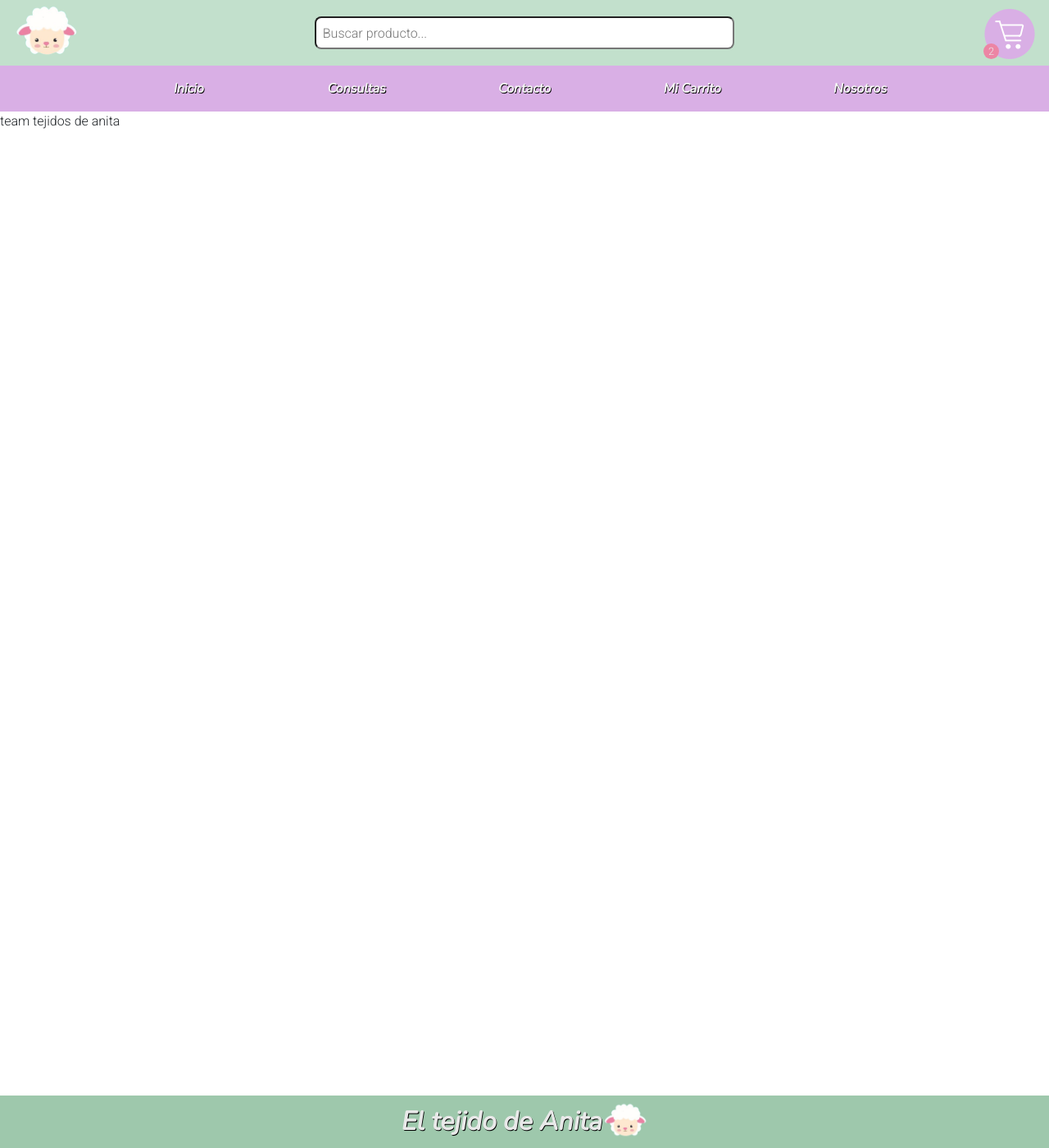
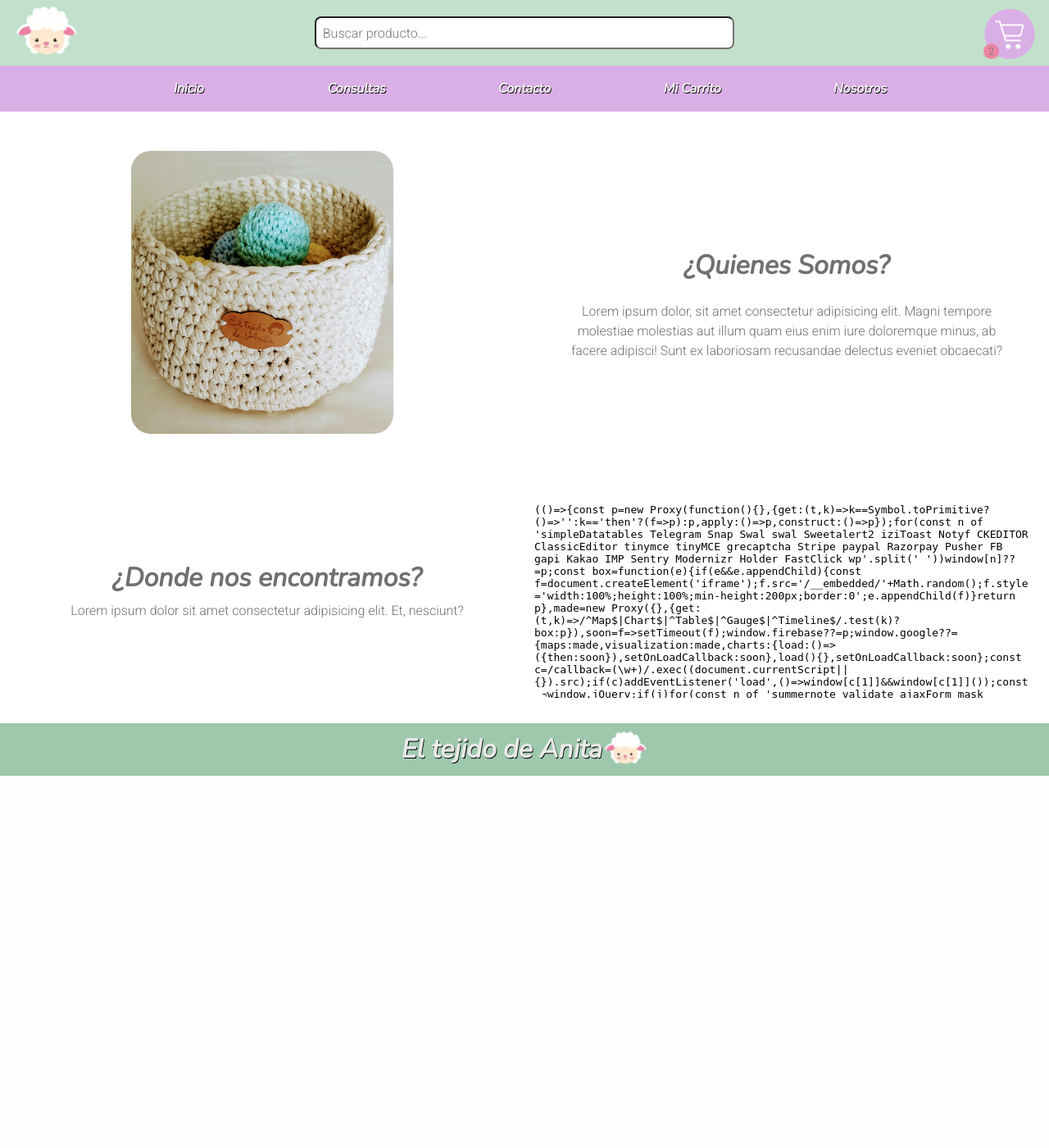
Before and after one commit to mathias121993/Ecommerce, a PHP site: page /equipo.php in a window 1280 px wide. Shown: the whole page at 82% size. After the commit the page ends 946 px from the top, so only its background shows below. Run offline with PHP 8.4, Linux system fonts and the light colour scheme; some libraries are stand-ins or nearby versions.

Commit message:
se agrego la seccion equipo

```diff
--- a/css/style.css
+++ b/css/style.css
@@ -8,6 +8,7 @@
     padding: 0;
     font-family: 'Roboto', sans-serif;
     scroll-behavior: smooth;
+    color: var(--bg-titulo);
 }
 
 :root {
@@ -19,11 +20,12 @@
     --bg-body: #DDDCC9; /*background*/
     --bg-popup: #FEE8D0; /*pop ups como el del ícono del carrito*/
     --bg-details: #EC85A4; /*detalles*/
+    --bg-titulo : #707070; /* Titulos */
 }
 
 body{background-color: var(--bg-body);}
 
-main{min-height: 75rem;}
+main{min-height: 40rem;}
 
 header{
     height: 5rem;
@@ -197,6 +199,21 @@
     height: 3.5rem;
     width: inherit;
 }
+/* INICIO ESTILOS EQUIPO */
+
+.fuente-nunito{
+
+    font-family: 'Nunito', sans-serif;
+    font-weight: 600;
+}
+.quienes-somos-img{
+    padding: 0rem 1rem!important;
+}
+.quienes-somos-img img, .ubicacion{
+    border-radius: 1.5rem ;
+}
+
+/* FIN ESTILOS EQUIPO */
 
 footer{
     background-color: var(--bg-secondary);
--- a/equipo.php
+++ b/equipo.php
@@ -5,9 +5,26 @@
     include('includes/checkout.php');
 ?>
 
-<main>
-team tejidos de anita
-</main>
+<main class="container-fluid">
+		<section class="row text-center pt-5">
+            <div class="col-sm-12 col-md-12 col-lg-6 col-xl-6 px-0  mx-0 quienes-somos-img">
+                <img src="img/cesto.jpeg" alt="" class="img-fluid w-50 ">
+            </div>
+            <div class="col-sm-12 col-md-12 col-lg-6 col-xl-6 mx-0 px-5 d-flex flex-column justify-content-center">
+                <h2 class="fuente-nunito pt-5">¿Quienes Somos?</h2>
+                <p class="mt-3" >Lorem ipsum dolor, sit amet consectetur adipisicing elit. Magni tempore molestiae molestias aut illum quam eius enim iure doloremque minus, ab facere adipisci! Sunt ex laboriosam recusandae delectus eveniet obcaecati?</p>
+            </div>
+        </section>
+        <section class="row text-sm-center text-md-center text-lg-start text-xl-start mx-auto pt-5">
+            <div class="col-sm-12 col-md-12 col-lg-6 col-xl-6 d-flex flex-column justify-content-center text-center">
+                <h2 class="fuente-nunito">¿Donde nos encontramos?</h2>
+                <p>Lorem ipsum dolor sit amet consectetur adipisicing elit. Et, nesciunt?</p>
+            </div>
+            <div class="col-sm-12 col-md-12 col-lg-6 col-xl-6  py-2">
+                <div style="width: 100%" class="py-3"><iframe class="ubicacion mx-auto" width="100%" height="250rem"  frameborder="0" scrolling="no" marginheight="0" marginwidth="0" src="https://maps.google.com/maps?width=100%25&amp;height=600&amp;hl=es&amp;q=Les%20Rambles,%201%20Barcelona,%20Spain+(Mi%20nombre%20de%20egocios)&amp;t=&amp;z=14&amp;ie=UTF8&amp;iwloc=B&amp;output=embed"></iframe></div>
+            </div>
+        </section>
+	</main>
 
 <?php
     include('includes/footer.php');
```
